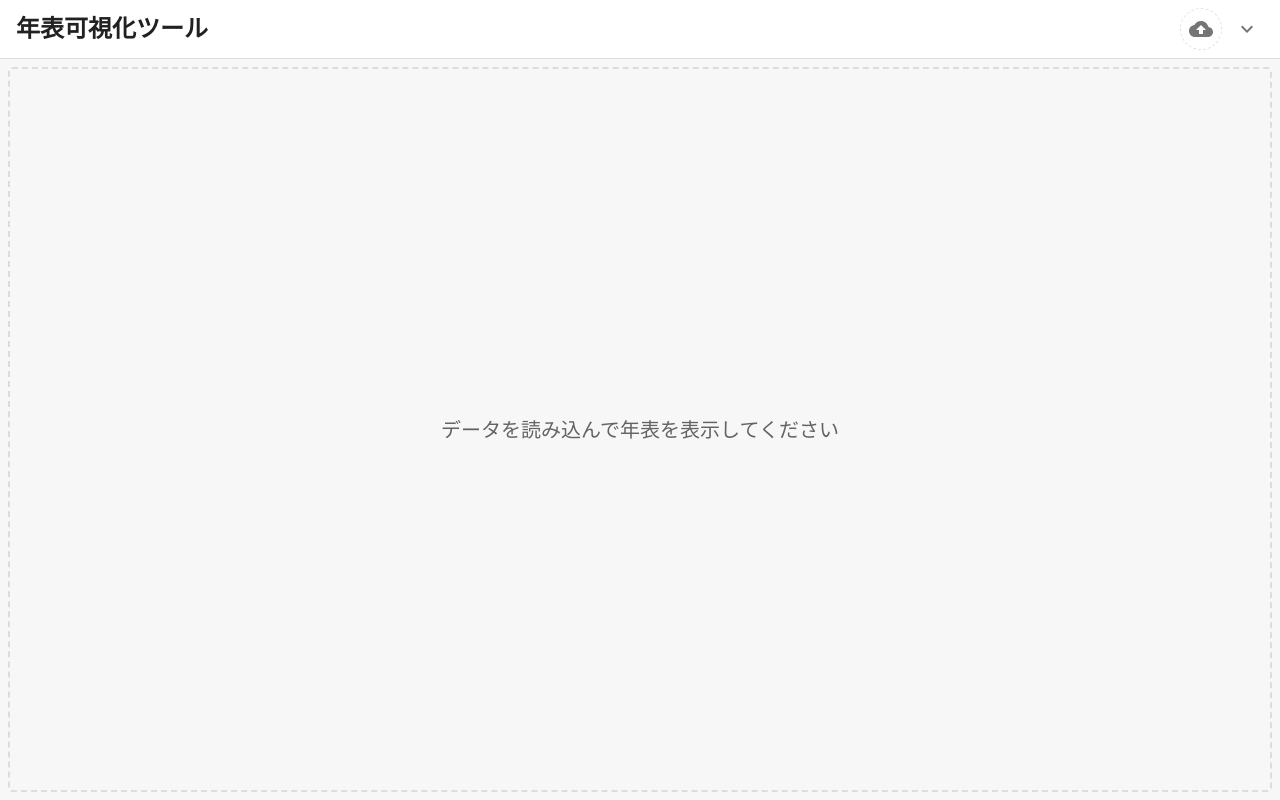
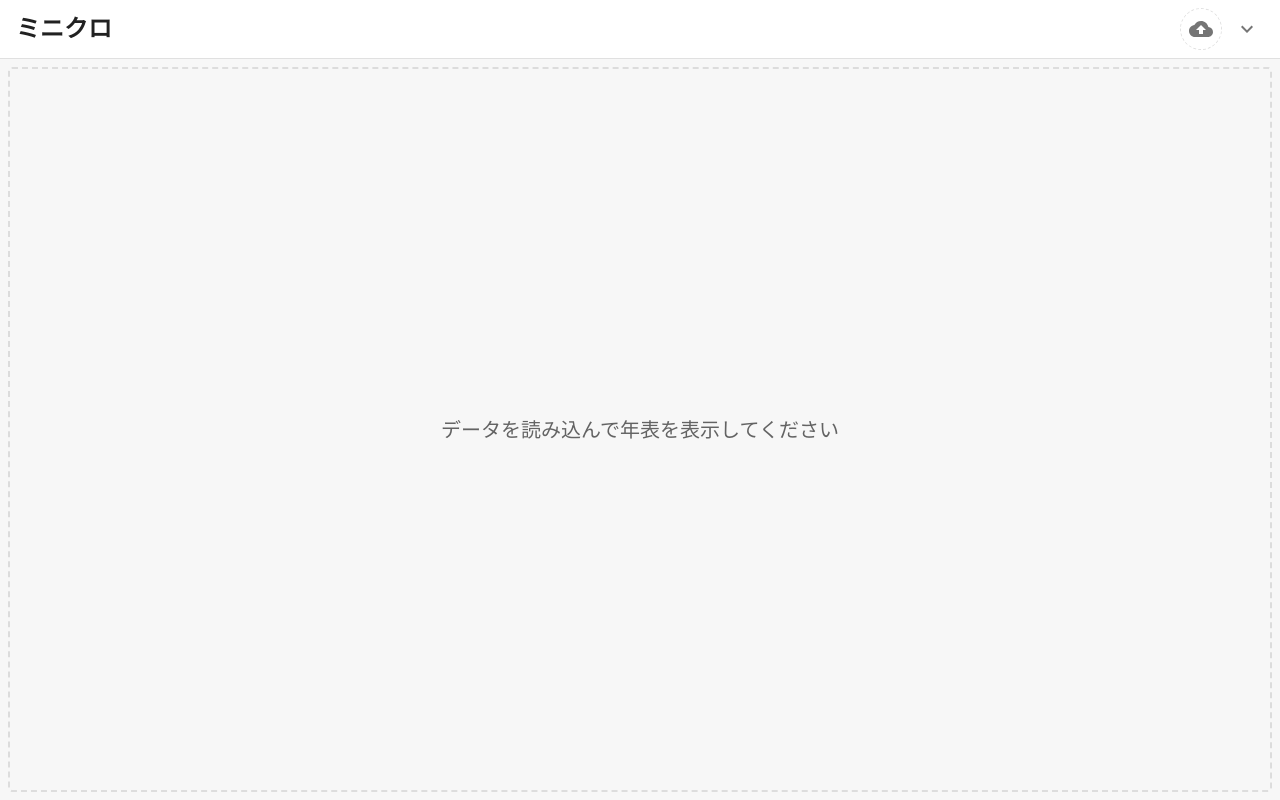
Before and after one commit to keigo1110/myminichronology, a Next.js app: page / in a window 1280 px wide. Built offline with nearby package versions, Linux system fonts and the light colour scheme.

Commit message:
Rename project from "timeline-visualizer" to "minichron" and update related documentation. Adjusted the title and description in layout and README files to reflect the new project name. Enhanced header styles for improved UI consistency.

```diff
--- a/package.json
+++ b/package.json
@@ -1,5 +1,5 @@
 {
-  "name": "timeline-visualizer",
+  "name": "minichron",
   "version": "0.1.0",
   "private": true,
   "scripts": {
--- a/src/app/layout.tsx
+++ b/src/app/layout.tsx
@@ -6,8 +6,8 @@ import { ThemeProvider } from './providers';
 const inter = Inter({ subsets: ["latin"] });
 
 export const metadata: Metadata = {
-  title: "年表可視化ツール",
-  description: "Excel または Google Sheets のデータを読み込んで年表を作成し、PDF にエクスポートできます",
+  title: "ミニクロ",
+  description: "Excel または Google Sheets のデータを読み込んで年表を可視化し、PDF にエクスポートできます",
 };
 
 export default function RootLayout({
--- a/src/components/Header.tsx
+++ b/src/components/Header.tsx
@@ -142,7 +142,7 @@ export function Header({
       {/* メインヘッダー */}
       <Box sx={{ display: 'flex', alignItems: 'center', justifyContent: 'space-between', px: 2 }}>
         <Typography variant="h5" component="h1" sx={{ fontWeight: 'bold' }}>
-          年表可視化ツール
+          ミニクロ
         </Typography>
 
         <Box sx={{ display: 'flex', alignItems: 'center', gap: 1 }}>
```
Also changed, not shown: 1 other file (tests, documents, lock files or other folders).
